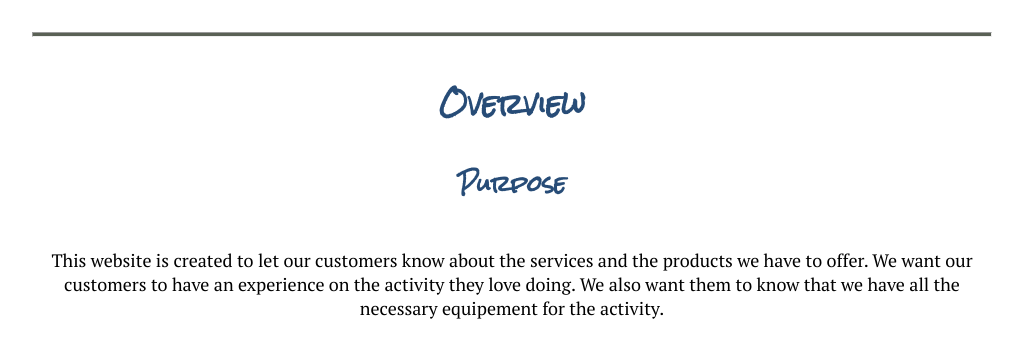
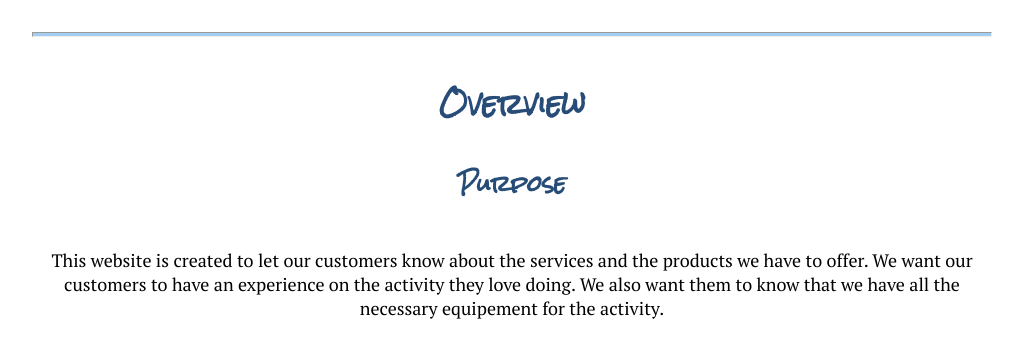
Before and after one commit to mafradiv/WDD-130, a plain HTML site: page wwr/site-plan-rafting.html in a window 1280 px wide. Shown: the part 420-777 px from the top of the page, without its empty margins (128-1151 px from the left). Drawn offline with Linux system fonts and the light colour scheme.

Commit message:
colors updated

```diff
--- a/wwr/styles/site-plan-rafting.css
+++ b/wwr/styles/site-plan-rafting.css
@@ -6,10 +6,10 @@ Fonts are separated by a & */
 
 :root {
   /* change the values below to your colors from your palette */
-  --primary-color: #E7ECEF   ;
-  --secondary-color: #274c77 ;
-  --accent1-color: rgba(20,30,13, .7);
-  --accent2-color: #6096ba;
+  --primary-color: #274c77   ;
+  --secondary-color: #6096ba ;
+  --accent1-color: #a3cef1;
+  --accent2-color: #E7ECEF;
 
   /* change the values below to your chosen font(s) */
   --heading-font: "Rock Salt";
@@ -26,7 +26,6 @@ Fonts are separated by a & */
   --nav-hover-link-color: #E7ECEF;
   --nav-hover-background-color: #274c77;
 }
-
 
 /*  Look around below...but DON'T CHANGE ANYTHING! */
 
--- a/wwr/styles/style.css
+++ b/wwr/styles/style.css
@@ -12,7 +12,7 @@ header {
 }
 nav {background-color: #274c77}
 nav a:hover {
-    background-color: black;
+    background-color: #274c77;
     color: #E7ECEF;
 
 }
@@ -34,7 +34,7 @@ footer p a:hover {
     text-decoration: underline;
 }
 .home-title
-.book, .join, .msg {background-color: rgba(20,30,13, .7); border: 2px solid black;
+.book, .join, .msg {background-color: #274c77; border: 2px solid #E7ECEF;
 }
 .book:hover, .join:hover {background-color: #6096ba}
 
```
